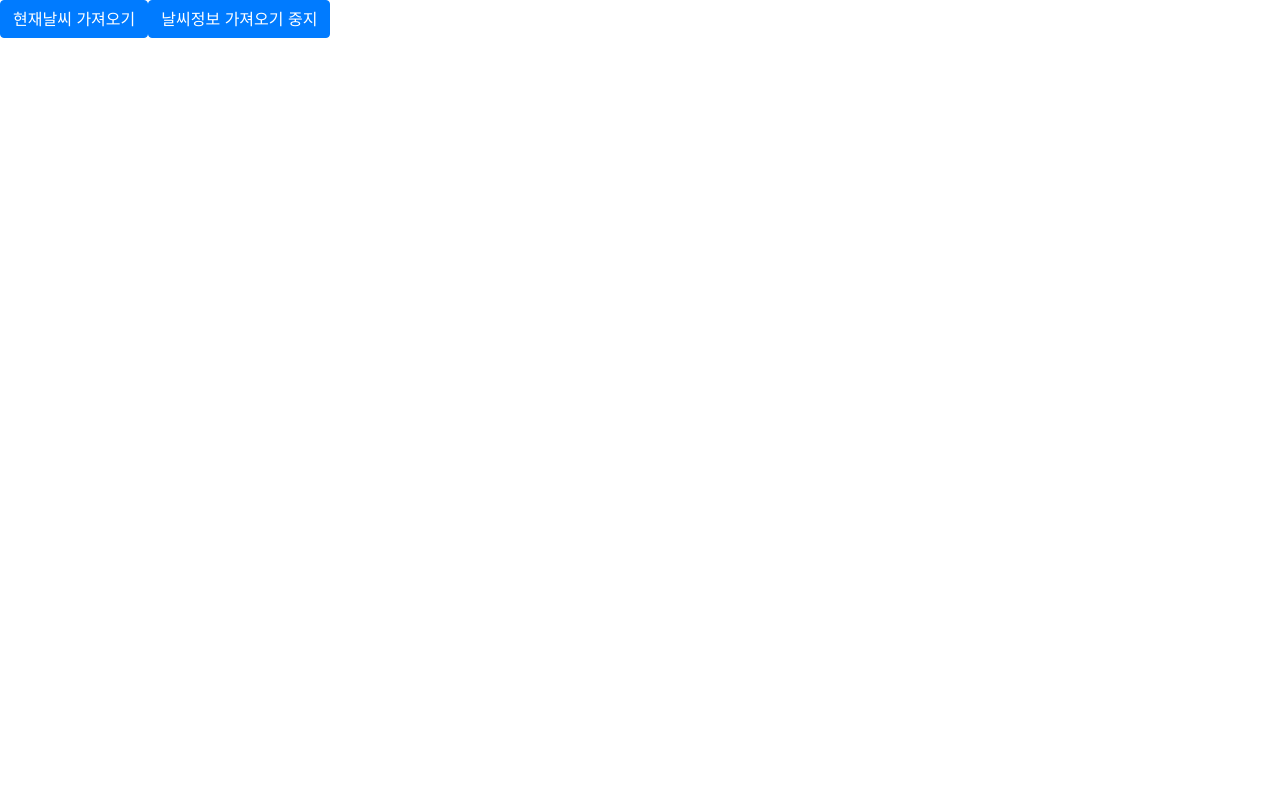
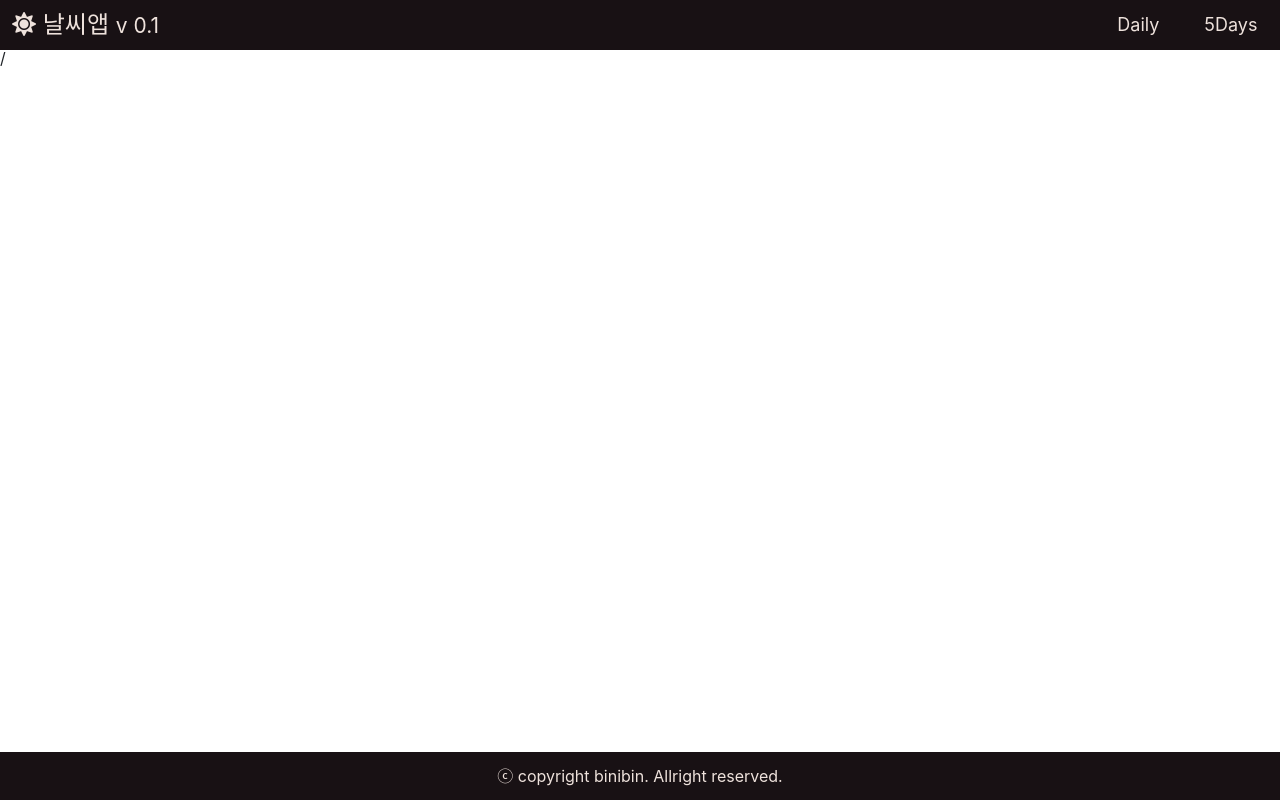
Before and after one commit to 1binibin/2021-23-vue-weather, a Vue app: page / in a window 1280 px wide. Built offline with nearby package versions, Linux system fonts and the light colour scheme; no server answers.

Commit message:
vuex 적용중

```diff
--- a/src/api/api-daily.js
+++ b/src/api/api-daily.js
@@ -5,7 +5,7 @@ const url = 'https://api.openweathermap.org/data/2.5/weather'
 // const icons = ['https://openweathermap.org/img/wn/', '@2x.png']
 const params = { units: 'metric', appid }
 
-const apiDaily = (options) => {
+const apiDaily = options => {
   if (options.id) {
     params.id = options.id
   } else if (options.lat && options.lon) {
--- a/src/main.js
+++ b/src/main.js
@@ -1,9 +1,9 @@
 import Vue from 'vue'
-// import App from './App.vue'
+import App from './App.vue'
 // import App from './01.Computed.vue'
 // import App from './02.Watch.vue'
 // import App from './03.Weather.vue'
-import App from './04.Weather.vue'
+// import App from './04.Weather.vue'
 import router from './router'
 import store from './store'
 import { BootstrapVue } from 'bootstrap-vue'
--- a/src/store/actions.js
+++ b/src/store/actions.js
@@ -1,18 +1,20 @@
 // mutation 한테 값을 준다.
 
-import apiCoords from '../api/api-coords'
+import { apiCoords } from '../api/api-coords'
+import apiDaily from '../api/api-daily'
 
 const ACT_COORDS = async ({ commit }) => {
   try {
-    const { coords } = await apiCoords()
-    commit('MUT_COORDS', { lat: coords.latitude, lon: coords.longitude })
+    const { lat, lon } = await apiCoords()
+    commit('MUT_COORDS', { lat, lon })
   } catch (err) {
     console.log(err)
   }
 }
 
-const ACT_DAILY = () => {
-
+const ACT_DAILY = async ({ commit }, v) => {
+  const { data } = await apiDaily(v)
+  commit('MUT_DAILY', data)
 }
 
 const ACT_DAYS = () => {
--- a/src/store/getters.js
+++ b/src/store/getters.js
@@ -1,5 +1,5 @@
 export default {
-  GET_CROODS: function (state) {
+  GET_COORDS: function (state) {
     return state.coords
   },
   GET_DAILY: function (state) {
--- a/src/store/state.js
+++ b/src/store/state.js
@@ -1,5 +1,5 @@
 export default {
-  coords: null,
+  coords: {},
   daily: null,
   days: null
 }
--- a/src/views/Daily.vue
+++ b/src/views/Daily.vue
@@ -1,5 +1,33 @@
 <template>
-  <div class="daily">
-    <h1>daily</h1>
+  <div class="daily-wrapper">
+    <div>
+      {{ GET_COORDS.lat }} / {{ GET_COORDS.lon }}
+    </div>
   </div>
 </template>
+
+<script>
+import { mapGetters } from 'vuex'
+
+export default {
+  name: 'Daily',
+  computed: {
+    ...mapGetters(['GET_COORDS', 'GET_DAILY'])
+  },
+  watch: {
+    GET_COORDS: function (v, ov) {
+      this.$store.dispatch('ACT_DAILY', v)
+    },
+    GET_DAILY: function (v, ov) {
+      console.log(v)
+    }
+  },
+  created () {
+    this.$store.dispatch('ACT_COORDS')
+  }
+}
+</script>
+
+<style lang='scss' scoped>
+
+</style>
```
Also changed, not shown: 2 other files (tests, documents, lock files or other folders).
